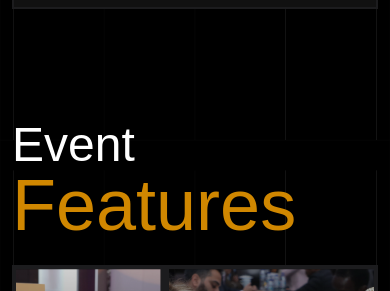
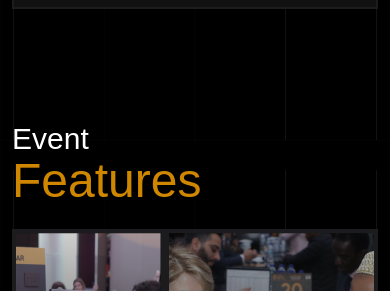
Before and after one commit to Sasmita-Netsquare/18th-REDS, a React (Vite) app: page / in a window 390 px wide. Shown: the part 4020-4311 px from the top of the page. Built offline with nearby package versions, Linux system fonts and the light colour scheme; a web font is replaced by a local one.

Commit message:
Made Event Feature section title responsive

```diff
--- a/src/components/home/EventFeatures.tsx
+++ b/src/components/home/EventFeatures.tsx
@@ -53,8 +53,8 @@ const EventFeatures = () => {
     <div className="main-container text-white py-12 " ref={ref}>
       <div className=" mx-auto flex flex-col gap-6">
         <div className="w-full" ref={headRef}>
-          <p className="text-5xl">Event</p>
-          <p className="text-yellow-600 text-7xl">Features</p>
+          <p className="lg:text-5xl md:text-5xl text-3xl">Event</p>
+          <p className="text-yellow-600 lg:text-8xl md:text-6xl text-5xl">Features</p>
         </div>
         <div className="grid grid-cols-12">
           {features.map((feature, index) => (
```
